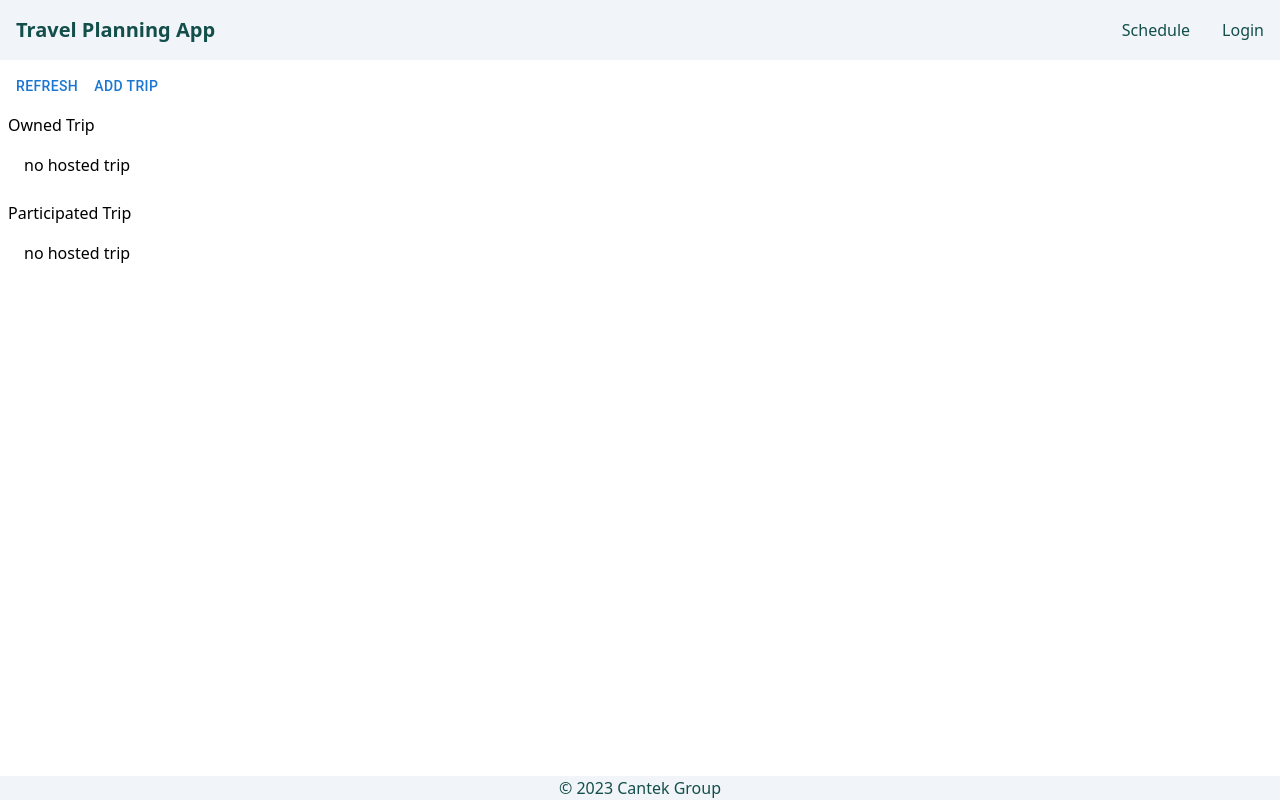
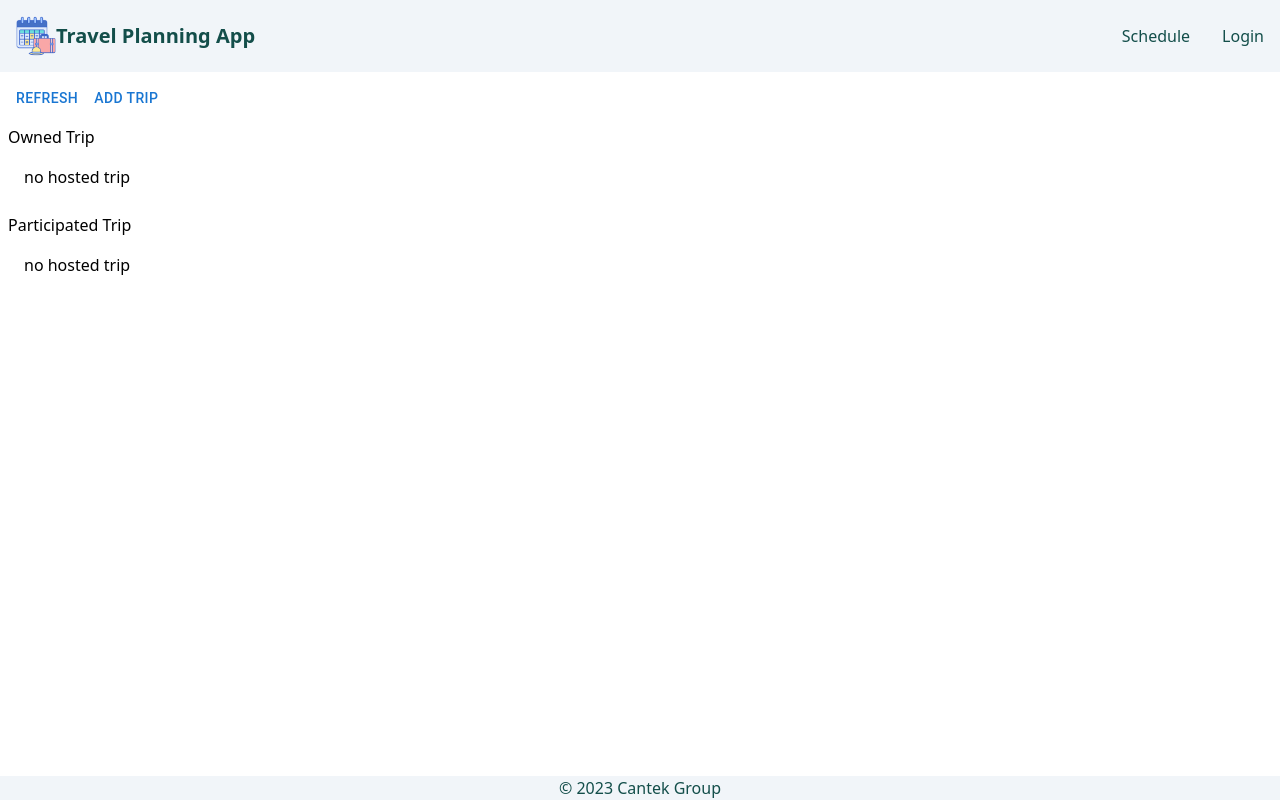
Before and after one commit to cantek2023OctWebECEC/front-end, a React (Vite) app: page / in a window 1280 px wide. Built offline with nearby package versions, Linux system fonts and the light colour scheme; what envalid would draw is missing.

Commit message:
add icon

```diff
--- a/src/App.tsx
+++ b/src/App.tsx
@@ -13,6 +13,7 @@ import { TripPage } from "./pages/TripPage";
 import { SignupPage } from "./pages/SignupPage";
 import { ResetPasswordPage } from "./pages/ResetPasswordPage";
 import AddCommentList from "./components/AddCommentList";
+import Icon from "../public/images.png";
 
 const queryClient = new QueryClient({
 	defaultOptions: {
@@ -33,7 +34,9 @@ function App() {
 					<nav className="p-4 bg-300">
 						<div className="container mx-auto">
 							<div className="flex items-center justify-between">
-								<div className="text-xl font-bold text-500">
+
+								<div className="text-xl font-bold text-500 flex justify-between items-center">
+								<img src={Icon} className="w-10 h-10"></img>
 									Travel Planning App
 								</div>
 								<ul className="flex space-x-4">
```
Also changed, not shown: public/images.png (added).
